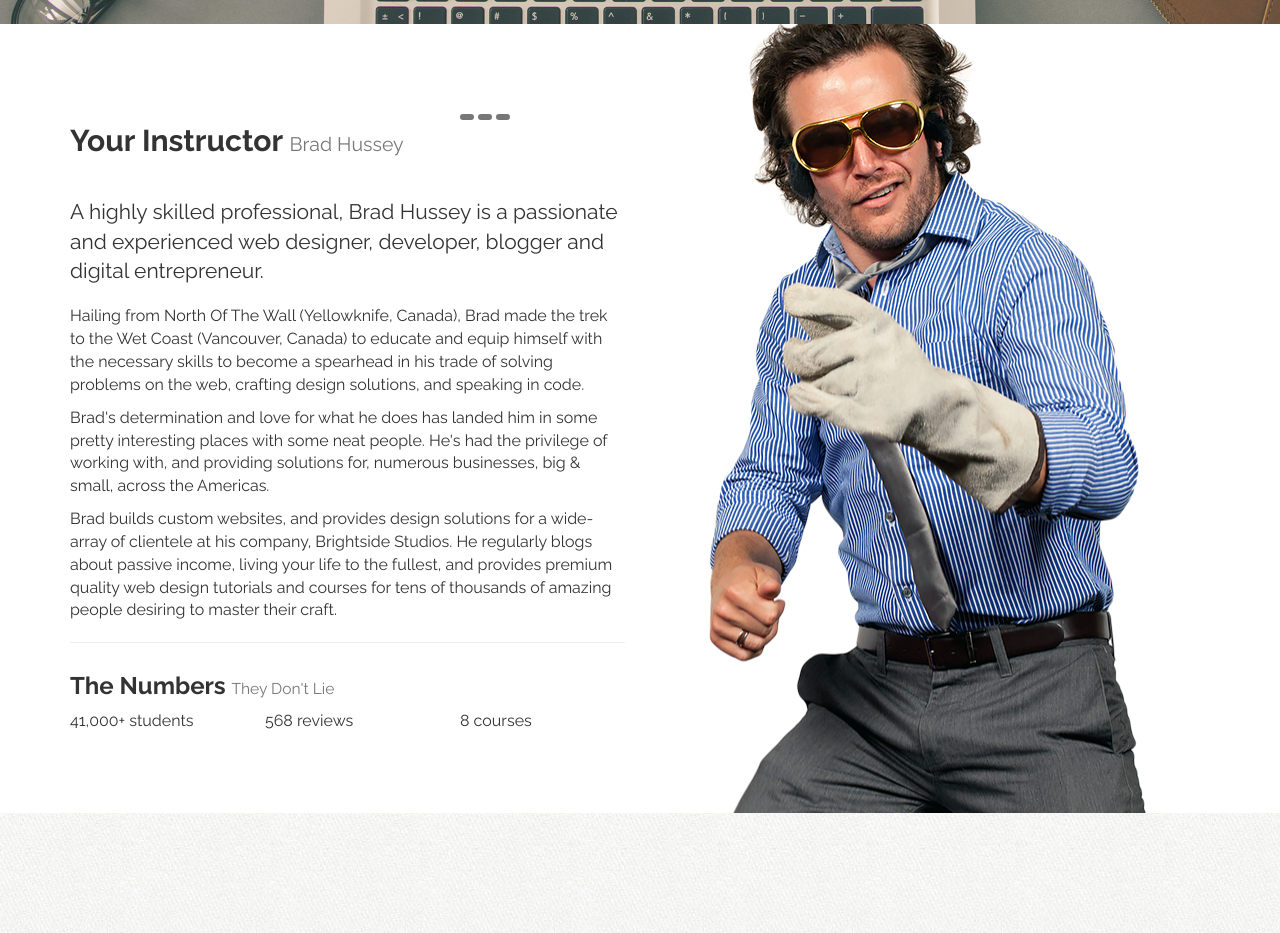
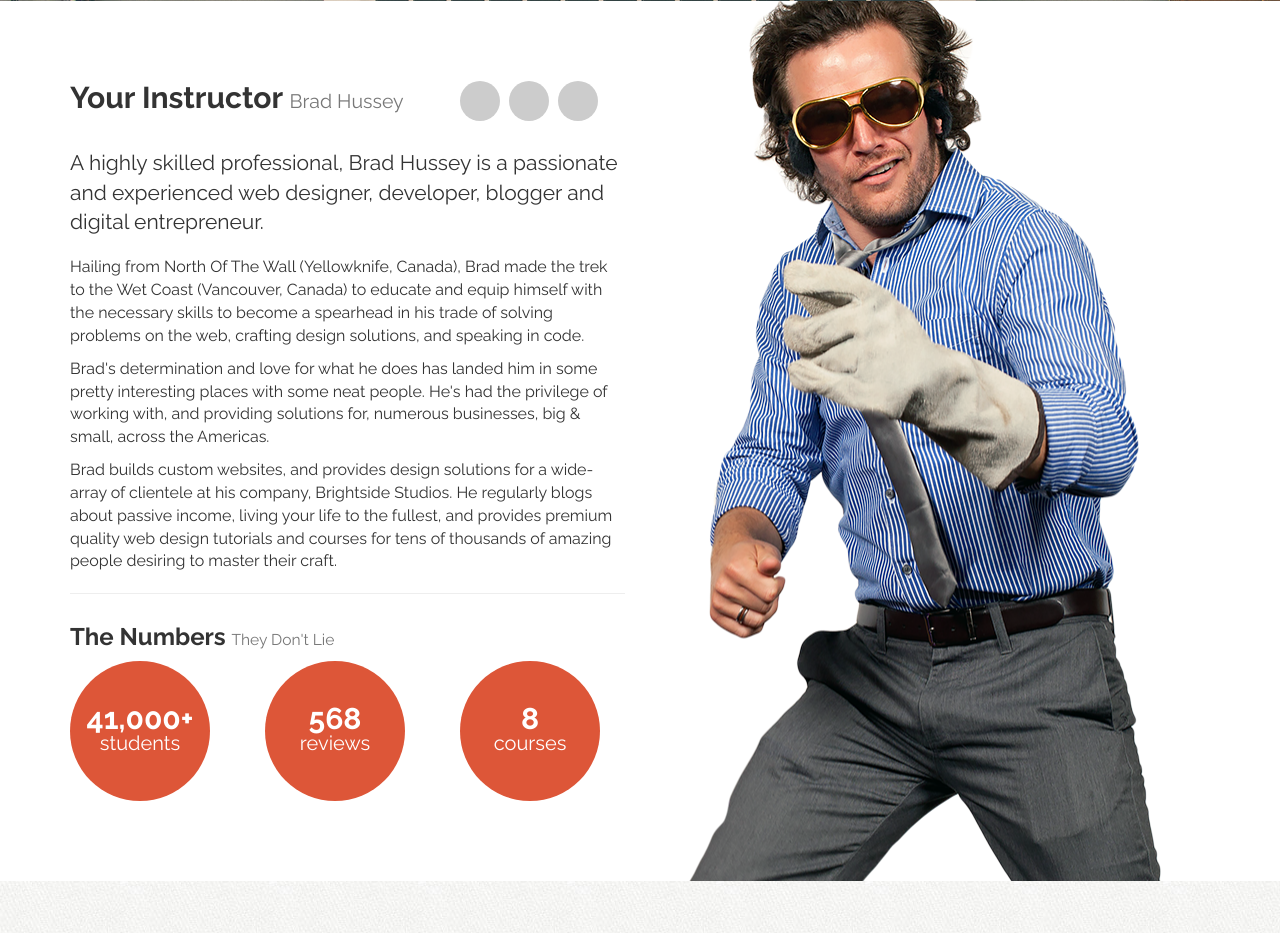
Before and after one commit to Z-Jonesy/B2W, a PHP site: page / in a window 1280 px wide. Shown: the part 4401-5334 px from the top of the page. Run offline with PHP 8.4, Linux system fonts and the light colour scheme.

Commit message:
adding instructor section css trick with table-cell alignment
how to vertically align text in a circle ... with table and table cell alignments

```diff
--- a/assets/css/custom.css
+++ b/assets/css/custom.css
@@ -51,7 +51,37 @@ button, input, .btn, a.btn{
 
 img{
   max-width: 100%;
+}
 
+.modal-content{
+  background: url('../img/tile.jpg') top left repeat;
+}
+
+.badge.social{
+  background: #ccc;
+  font-size: 24px;
+  height: 40px;
+  width: 40px;
+  text-align: center;
+  line-height: 42px;
+  margin: 0 5px 20px 0;
+  padding: 0;
+  -webkit-border-radius: 50px;
+  -moz-border-radius: 50px;
+  border-radius: 50px;
+  color: white;
+}
+
+.badge.social.twitter:hover{
+  background: #55acee;
+}
+
+.badge.social.facebook:hover{
+  background: #3b5998;
+}
+
+.badge.social.gplus:hover{
+  background: #db4b39;
 }
 
 /* HERO SECTION */
@@ -170,6 +200,37 @@ section h3{
   background: white url('../img/brad-elvis.png') 90% -10px no-repeat;
 }
 
+#instructor h2{
+  margin: 0 0 20px;
+}
+
+#instructor .num{
+  display: table;
+  font-size: 30px;
+  font-weight: bold;
+  color: white;
+  line-height: 24px;
+  height: 140px;
+  width: 140px;
+  text-align: center;
+  background: #dd5638;
+  -webkit-border-radius: 100%;
+  -moz-border-radius: 100%;
+  border-radius: 100px;
+  text-rendering: optimizeLegibility;
+}
+
+#instructor .num .num-content{
+  display: table-cell;
+  vertical-align: middle;
+}
+
+#instructor .num span{
+  display: block;
+  font-size: 20px;
+  font-weight: normal;
+}
+
 /* CUSTOM ICON SPRITES */
 i.ci{
   display: inline-block;
--- a/index.html
+++ b/index.html
@@ -18,10 +18,6 @@
 
     <!-- CUSTOM CSS -->
     <link href="assets/css/custom.css" rel="stylesheet">
-<<<<<<< Updated upstream
-=======
-
->>>>>>> Stashed changes
     <!-- GOOGLE FONTS -->
     <link href="https://fonts.googleapis.com/css?family=Raleway:400,700&amp;subset=latin-ext" rel="stylesheet">
 
```
